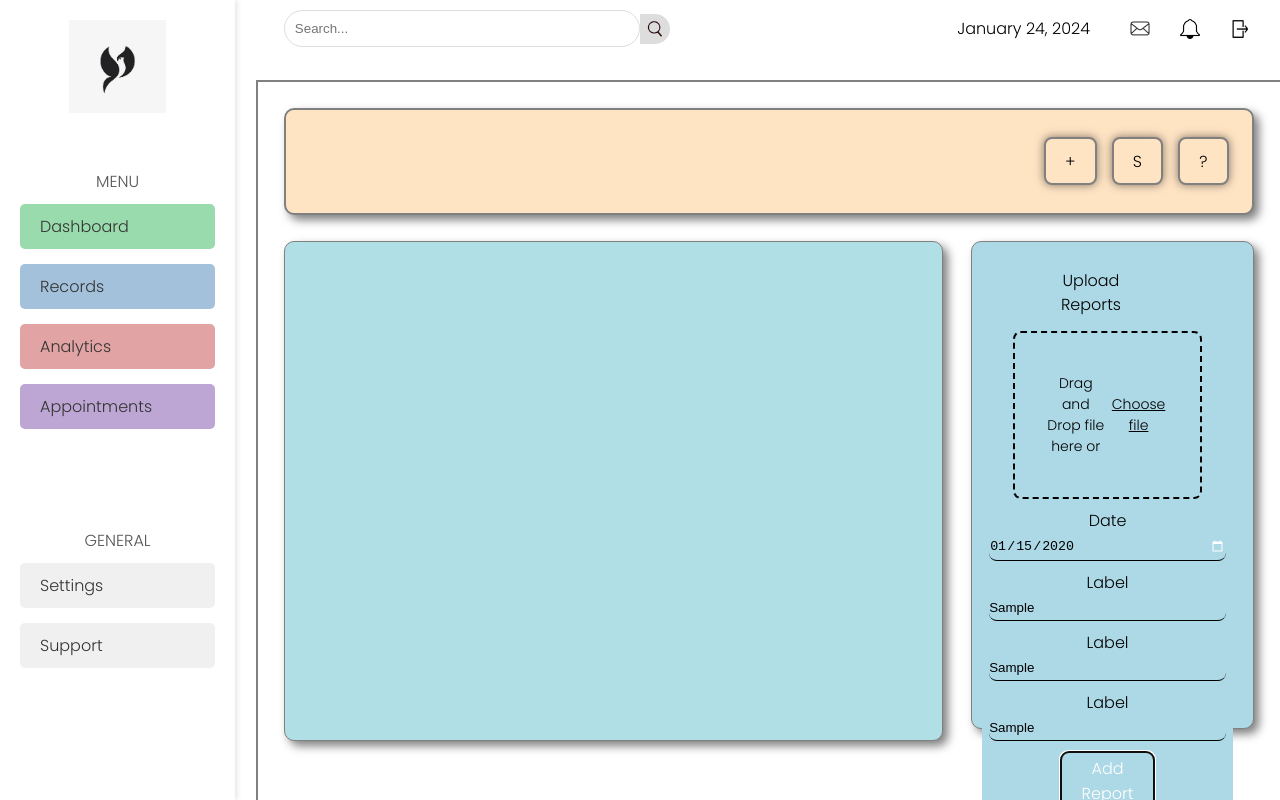
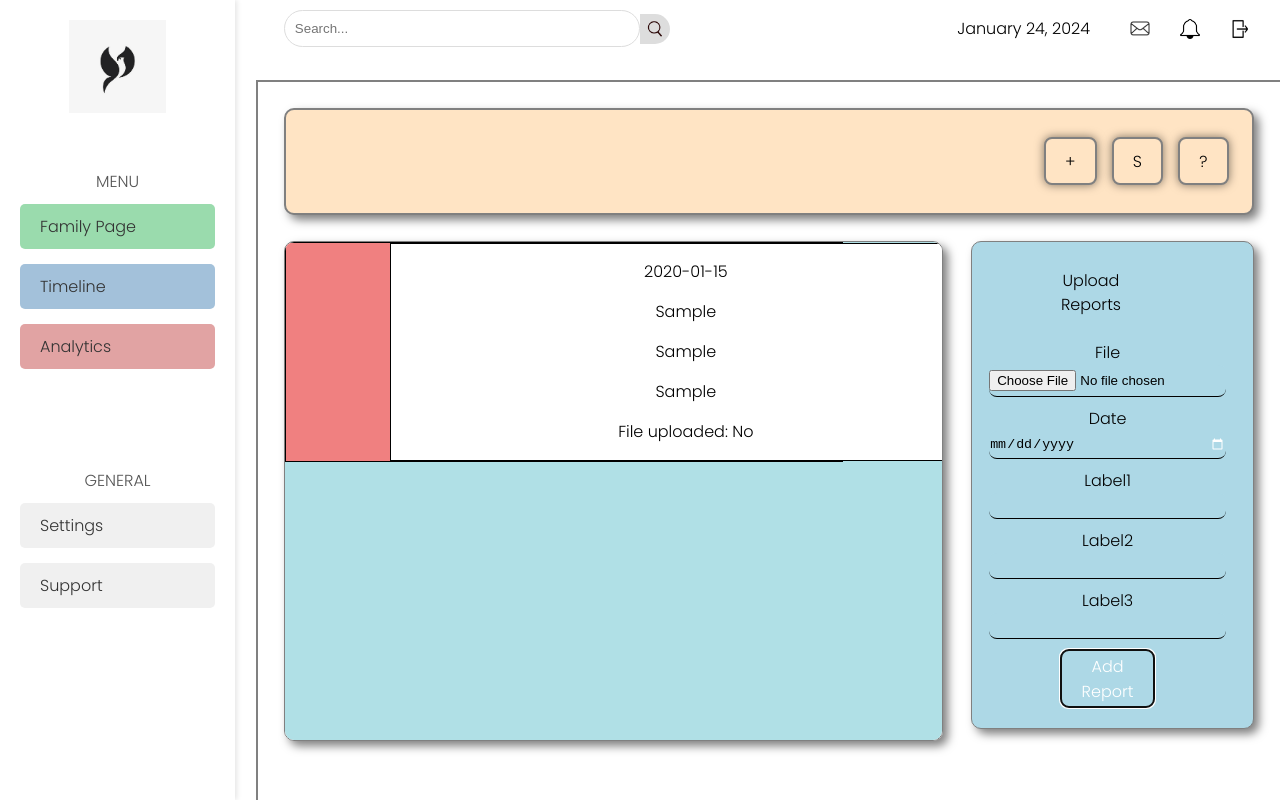
Before and after one commit to UtkarshDhagat/frontend, a React (Vite) app: page /timeline in a window 1280 px wide. Both pictures are taken after typing "2020-01-15", "Sample", "Sample", "Sample" into the empty fields and a click on the button "Add Report". Built offline with nearby package versions, Linux system fonts and the light colour scheme.

Commit message:
added timeline card

```diff
--- a/components/Sidebar.jsx
+++ b/components/Sidebar.jsx
@@ -27,10 +27,9 @@ const Sidebar = () => {
       </div>
       <div className="sidebar-menu">
         <p className="menu-heading">MENU</p>
-        <button className="menu-item dashboard" onClick={navigateToFamily}>Dashboard</button>
-        <button className="menu-item records" onClick={navigateToTimeline}>Records</button>
+        <button className="menu-item dashboard" onClick={navigateToFamily}>Family Page</button>
+        <button className="menu-item records" onClick={navigateToTimeline}>Timeline</button>
         <button className="menu-item analytics" onClick={navigateToDocument}>Analytics</button>
-        <button className="menu-item appointments">Appointments</button>
       </div>
       <div className="sidebar-general">
         <p className="menu-heading">GENERAL</p>
--- /dev/null
+++ b/components/Timelinecard.css
@@ -0,0 +1,21 @@
+.TimelineCard {
+    background-color: white;
+    width: 85%;
+    border: 1px solid black;
+    left: 15%;
+}
+
+.timelinebar {
+    background-color: lightcoral;
+    width: 15%;
+    left: 15%;
+}
+
+
+
+.maindiv{
+    display: flex;
+    height: 100%;
+    width: 125%;
+    background-color: lightblue;
+}
--- /dev/null
+++ b/components/Timelinecard.jsx
@@ -0,0 +1,26 @@
+import React from 'react';
+import { useNavigate } from 'react-router-dom';
+import './TimeLineCard.css'
+
+const TimelineCard = ({ data }) => {
+    const navigate = useNavigate();
+
+    const handleNavigation = () => {
+        navigate('/document'); // replace '/document' with the path you want to navigate to
+    }
+
+    return (
+        <div className='maindiv' onClick={handleNavigation}>
+            <div className='timelinebar'></div>
+            <div className='TimelineCard'>
+                <p>{data.date}</p>
+                <p>{data.label1}</p>
+                <p>{data.label2}</p>
+                <p>{data.label3}</p>
+                <p>File uploaded: {data.fileUploaded ? 'Yes' : 'No'}</p>
+            </div>
+        </div>
+    );
+};
+
+export default TimelineCard;
--- a/components/UploadCard.css
+++ b/components/UploadCard.css
@@ -32,6 +32,7 @@ box-shadow: 5px 5px 10px rgba(0, 0, 0, 0.5); /* new */
     box-shadow: 5px 5px 10px rgba(0, 0, 0, 0.5); /* applies to all sides */
     max-height: 500px;
     overflow-y: auto;
+
 }
 
 
@@ -209,19 +210,7 @@ input[type="date"]::-webkit-calendar-picker-indicator {
     padding:7px;
 }
 
-/* Styles for the upload file modal */
-.upload-file-modal {
-    border: 2px dashed black;
-    border-radius: 8px;
-    padding: 30px;
-    text-align: center;
-    background-color: lightblue;
-    position: relative;
-    width: 80%;
-    margin: 0 auto;
-    max-width: 500px;
-    height: 4%; /* Adjust as needed */
-}
+
 
   /* Styles for the upload icon in the modal */
 .upload-icon img {
--- a/components/UploadCard.jsx
+++ b/components/UploadCard.jsx
@@ -1,8 +1,42 @@
-import React from 'react';
+import React, { useState } from 'react';
 import './UploadCard.css';
-import upload from '../src/assets/upload.jpg';
+import TimelineCard from './Timelinecard.jsx';
 
 const UploadCard = () => {
+    const [timelineData, setTimelineData] = useState([]);
+    const [formData, setFormData] = useState({
+        label1: '',
+        label2: '',
+        label3: '',
+        fileUploaded: false
+    });
+
+    const handleInputChange = (event) => {
+        setFormData({
+            ...formData,
+            [event.target.name]: event.target.value
+        });
+    };
+
+    const handleFileChange = (event) => {
+        setFormData({
+            ...formData,
+            fileUploaded: !!event.target.files[0]
+        });
+    };
+
+    const handleFormSubmit = (event) => {
+        event.preventDefault();
+        setTimelineData([...timelineData, formData]);
+        setFormData({
+            date: '',
+            label1: '',
+            label2: '',
+            label3: '',
+            fileUploaded: false
+        });
+    };
+
     return (
         <div className='Parent'>
             <div className='DetailsDiv'>
@@ -13,41 +47,41 @@ const UploadCard = () => {
                 </div>
             </div>
             <div className='Parentdiv2'>
-                <div className='TimelineDiv'></div>
+
+                <div className='TimelineDiv'>
+                <div className='TimelineCard'>
+                    {timelineData.sort((a, b) => new Date(a.date) - new Date(b.date)).map((data, index) => (
+                        <TimelineCard key={index} data={data} />
+                    ))}
+                </div>
+            </div>
                 <div className='uploadbox'>
-                    <form>
+                    <form onSubmit={handleFormSubmit}>
                         <div className='updiv'>
                             <div className='labeltextdiv'>
                                 <p className='LabelText1'>Upload Reports</p>
                             </div>
                             <div className='upload-file-modal'>
-                                {/* <div className='upload-icon  img'>
-                                    <img src={upload}  alt='Upload Icon' />
-                                </div> */}
-                                <div className='LabelText upload-text'>
-                                    Drag and Drop file here or
-                                    <label className='choose-file-btn'>
-                                     Choose file
-                                        <input type='file' name='image' accept='image/*' required style={{display: 'none'}} />
-                                    </label>
-                                </div>
-                                </div>
+                                <label className='LabelText'> File
+                                    <input className="myInput" type="file"  onChange={handleFileChange} />
+                                </label>
                                 <label className='LabelText'> Date
-                                    <input className="myInput" type="date" name="dob" required />
+                                    <input className="myInput" type="date" name="date" value={formData.date} onChange={handleInputChange} required />
                                 </label>
-                                <label className='LabelText'> Label
-                                    <input className="myInput" type="text" name="name" required />
+                                <label className='LabelText'> Label1
+                                    <input className="myInput" type="text" name="label1" value={formData.label1} onChange={handleInputChange} required />
                                 </label>
-                                <label className='LabelText'> Label
-                                    <input className="myInput" type="text" name="name" required />
+                                <label className='LabelText'> Label2
+                                    <input className="myInput" type="text" name="label2" value={formData.label2} onChange={handleInputChange} required />
                                 </label>
-                                <label className='LabelText'> Label
-                                    <input className="myInput" type="text" name="name" required />
+                                <label className='LabelText'> Label3
+                                    <input className="myInput" type="text" name="label3" value={formData.label3} onChange={handleInputChange} required />
                                 </label>
+
                                 <div className='ModalButtonDiv'>
                                     <button className='modalbutton' type="submit">Add Report</button>
                                 </div>
-
+                            </div>
                         </div>
                     </form>
                 </div>
```
